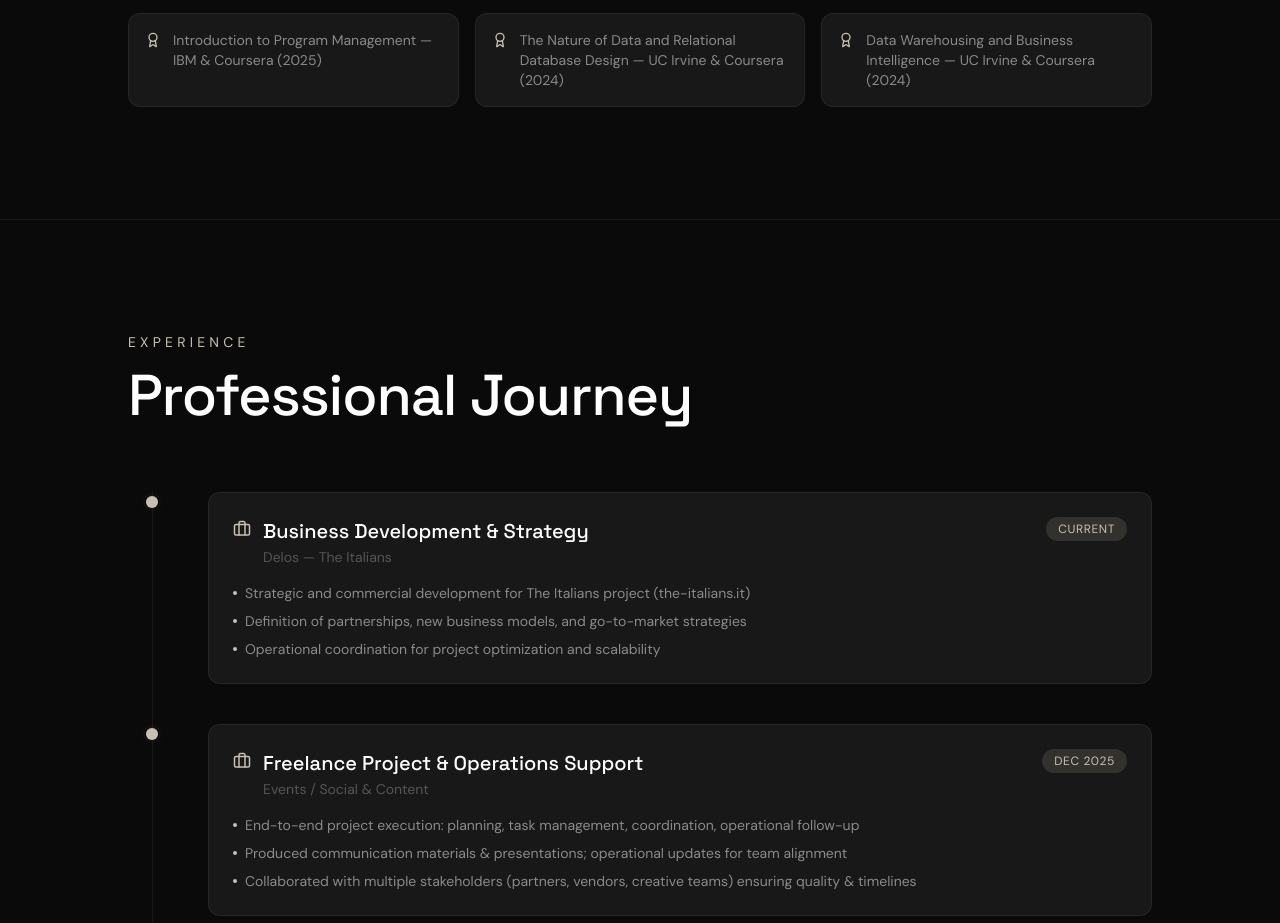
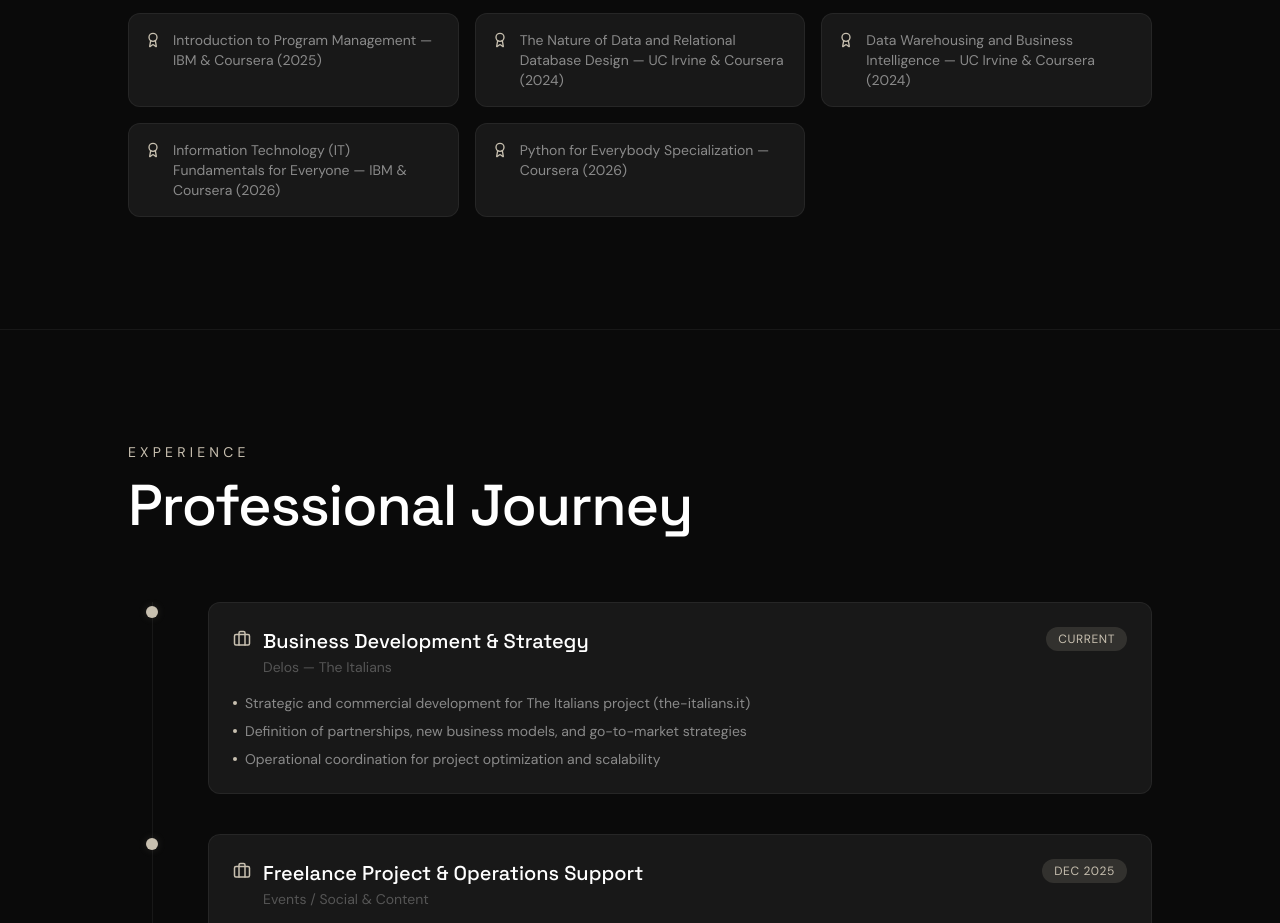
Before and after one commit to fiscedge25/Alessio-website, a Next.js app: page /en in a window 1280 px wide. Shown: the part 2760-3683 px from the top of the page. Built offline with nearby package versions, Linux system fonts and the light colour scheme.

Commit message:
content: add IBM IT Fundamentals and Python for Everybody certifications

```diff
--- a/components/Education.tsx
+++ b/components/Education.tsx
@@ -28,7 +28,7 @@ export default function Education() {
         },
     ];
 
-    const certs = [t("cert_1"), t("cert_2"), t("cert_3")];
+    const certs = [t("cert_1"), t("cert_2"), t("cert_3"), t("cert_4"), t("cert_5")];
 
     return (
         <section id="education" className="relative z-10 py-28 px-6">
--- a/messages/en.json
+++ b/messages/en.json
@@ -45,7 +45,9 @@
         "bsc_focus": "Structured problem-solving, quantitative reasoning, disciplined analysis",
         "cert_1": "Introduction to Program Management — IBM & Coursera (2025)",
         "cert_2": "The Nature of Data and Relational Database Design — UC Irvine & Coursera (2024)",
-        "cert_3": "Data Warehousing and Business Intelligence — UC Irvine & Coursera (2024)"
+        "cert_3": "Data Warehousing and Business Intelligence — UC Irvine & Coursera (2024)",
+        "cert_4": "Information Technology (IT) Fundamentals for Everyone — IBM & Coursera (2026)",
+        "cert_5": "Python for Everybody Specialization — Coursera (2026)"
     },
     "experience": {
         "label": "Experience",
--- a/messages/it.json
+++ b/messages/it.json
@@ -45,7 +45,9 @@
         "bsc_focus": "Problem-solving strutturato, ragionamento quantitativo, analisi disciplinata",
         "cert_1": "Introduction to Program Management — IBM & Coursera (2025)",
         "cert_2": "The Nature of Data and Relational Database Design — UC Irvine & Coursera (2024)",
-        "cert_3": "Data Warehousing and Business Intelligence — UC Irvine & Coursera (2024)"
+        "cert_3": "Data Warehousing and Business Intelligence — UC Irvine & Coursera (2024)",
+        "cert_4": "Information Technology (IT) Fundamentals for Everyone — IBM & Coursera (2026)",
+        "cert_5": "Python for Everybody Specialization — Coursera (2026)"
     },
     "experience": {
         "label": "Esperienza",
```
